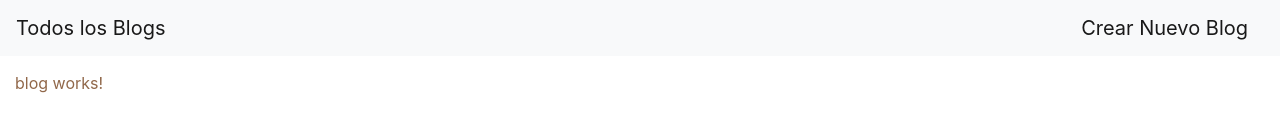
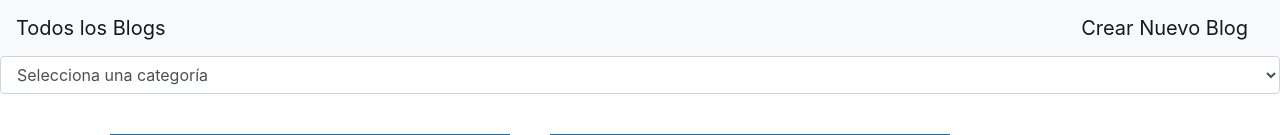
Before and after one commit to PatriContreras/Blog, an Angular app: page /blog in a window 1280 px wide. Shown: the top 135 px of the page. Built offline with nearby package versions, Linux system fonts and the light colour scheme.

Commit message:
Creada funcionalidad Filtrar por Categoría

```diff
--- a/src/app/components/blog/blog.component.html
+++ b/src/app/components/blog/blog.component.html
@@ -1,4 +1,7 @@
-<p>blog works!</p>
+<select class="form-control" (change)="onChange($event)">
+    <option value="todos" selected>Selecciona una categoría</option>
+    <option [value]="categoria" *ngFor="let categoria of allCategorias">{{categoria}}</option>
+</select>
 
 <div class="container">
     <div class="post" *ngFor="let post of allPosts">
--- a/src/app/components/blog/blog.component.ts
+++ b/src/app/components/blog/blog.component.ts
@@ -10,14 +10,27 @@ import { ServicioService } from 'src/app/servicio.service';
 export class BlogComponent implements OnInit {
 
   allPosts: Post[];
+  allCategorias: string[];
+
+
 
   constructor(private servicioService: ServicioService) {
   }
 
   async ngOnInit() {
     this.allPosts = await this.servicioService.getAllPosts()
-    console.log(this.allPosts);
+    this.allCategorias = this.servicioService.getCategorias()
+    // console.log(this.allPosts);
+  }
+
+  async onChange($event) {
+    this.allPosts = await this.servicioService.getPostsByCategoria($event.target.value);
+    console.log($event.target.value);
 
   }
 
+
+
+
+
 }
--- a/src/app/servicio.service.ts
+++ b/src/app/servicio.service.ts
@@ -7,6 +7,9 @@ import { Post } from './post.interface';
 export class ServicioService {
 
   arrPosts: Post[];
+  arrCategorias: string[];
+  arrFiltrado: Post[];
+
 
   constructor() {
     this.arrPosts = [
@@ -51,11 +54,27 @@ export class ServicioService {
     });
   }
 
-  agregarPost($event) {
-    this.arrPosts.push($event);
-    console.log(this.arrPosts);
+  agregarPost(pFormulario) {
+    this.arrPosts.push(pFormulario);
+    //localStorage.setItem('nuevoPost', JSON.stringify(pFormulario));
+    // console.log(this.arrPosts);
+  }
+
+  getCategorias() {
+    this.arrCategorias = this.arrPosts.map(post => { // Me quedo con la propiedad que quiero.
+      return post.categoria;
+    });
+
+    return [...new Set(this.arrCategorias)] // new Set --> no admite duplicados.
+
   }
 
 
-
+  getPostsByCategoria(pCategoria): Promise<Post[]> {
+    return new Promise((resolve, reject) => {
+      resolve(this.arrFiltrado = this.arrPosts.filter(post => {
+        return post.categoria === pCategoria
+      }));
+    });
+  }
 }
```
